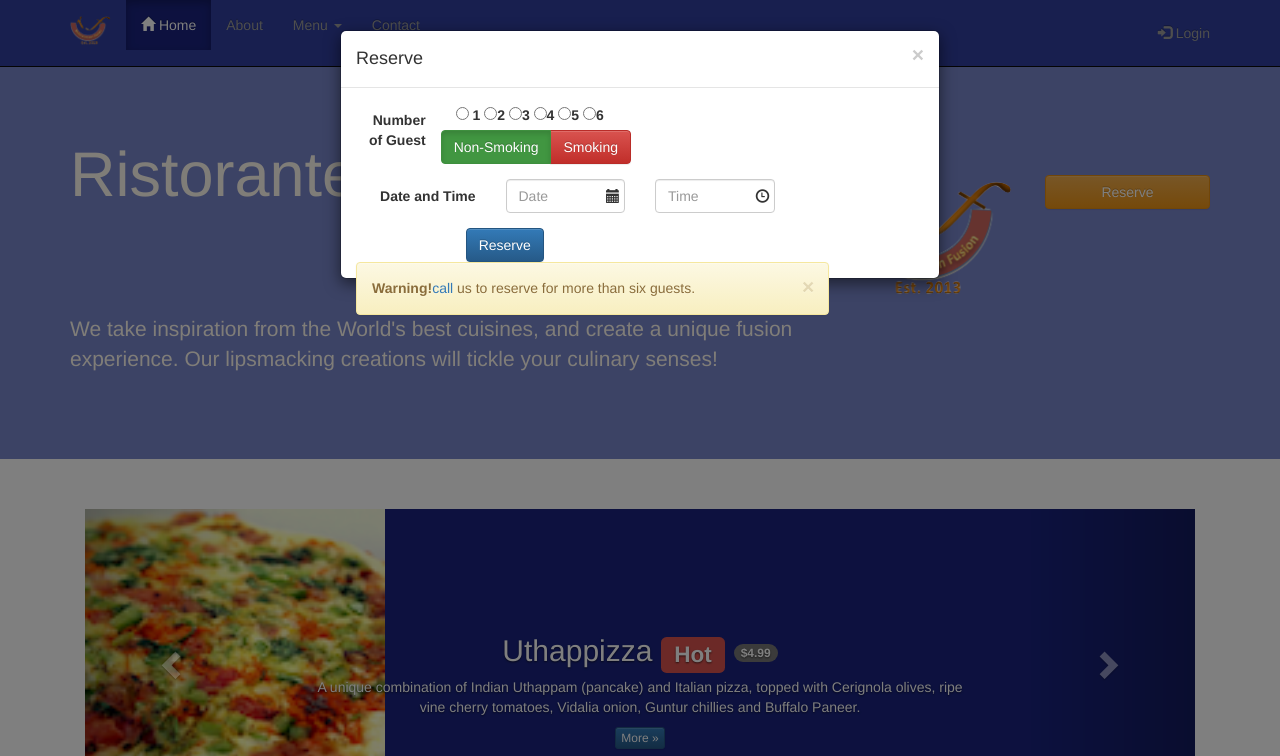
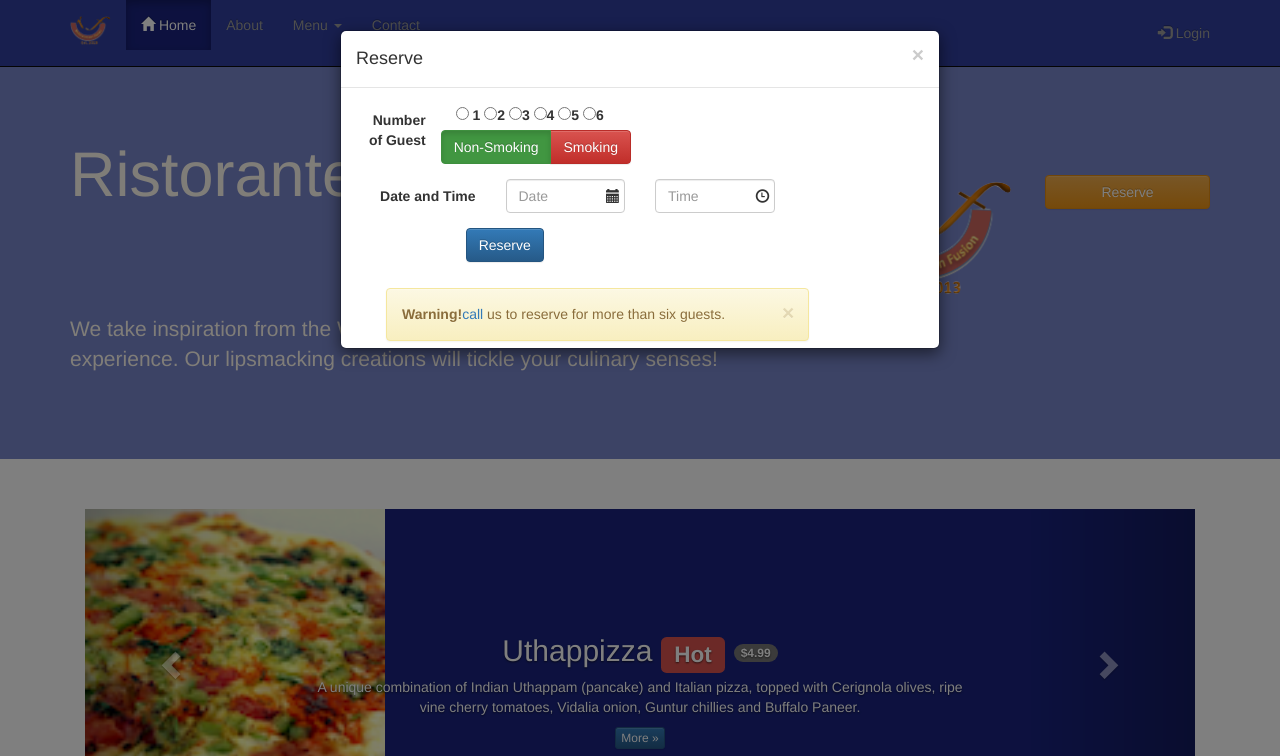
Before and after one commit to Rexie18/bootstraps, a plain HTML site: page index.html in a window 1280 px wide. Both pictures are taken after a click on the link "Reserve". Shown: the top 756 px of the page. Drawn offline with nearby package versions, Linux system fonts and the light colour scheme.

Commit message:
Update styles.css

```diff
--- a/css/styles.css
+++ b/css/styles.css
@@ -119,6 +119,6 @@ background-color: #ffffff;
     bottom: 0px;
 }
 
-#reserveModal:nth-child(5){
+#reserveModal > div > div > div.modal-body > div > div{
     padding: 30px;
 }
```
